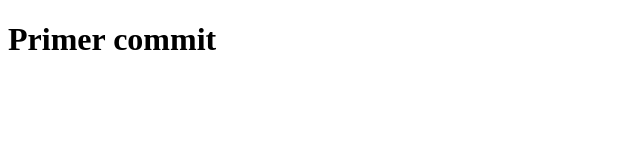
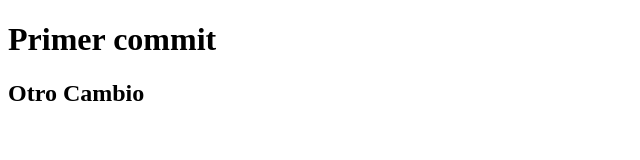
Before and after one commit to PostiglioneMax/project, a plain HTML site: page index.html in a window 1280 px wide. Shown: the whole page, without its empty margins (0-640 px from the left). Drawn offline with Linux system fonts and the light colour scheme.

Commit message:
Segundo commit

```diff
--- a/index.html
+++ b/index.html
@@ -7,5 +7,6 @@
 </head>
 <body>
     <h1>Primer commit</h1>
+    <h2>Otro Cambio</h2>
 </body>
 </html>
```
